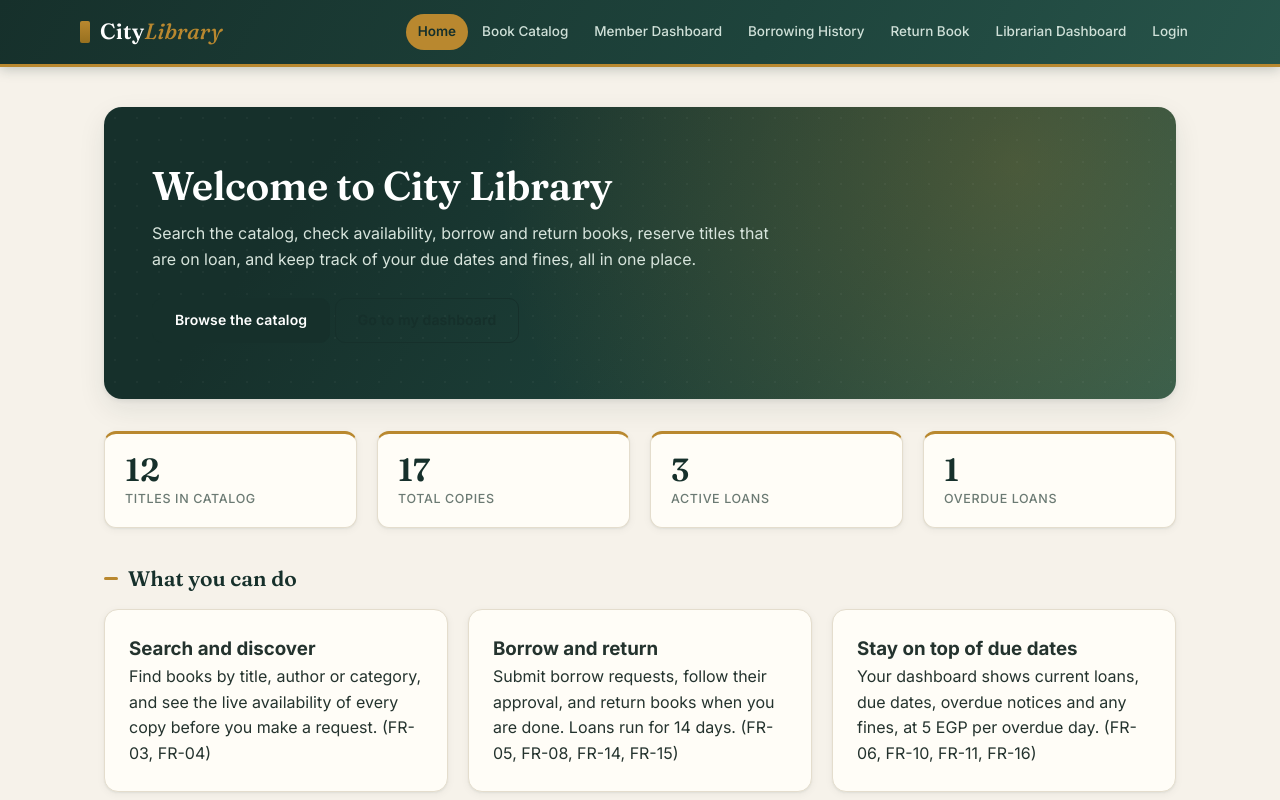
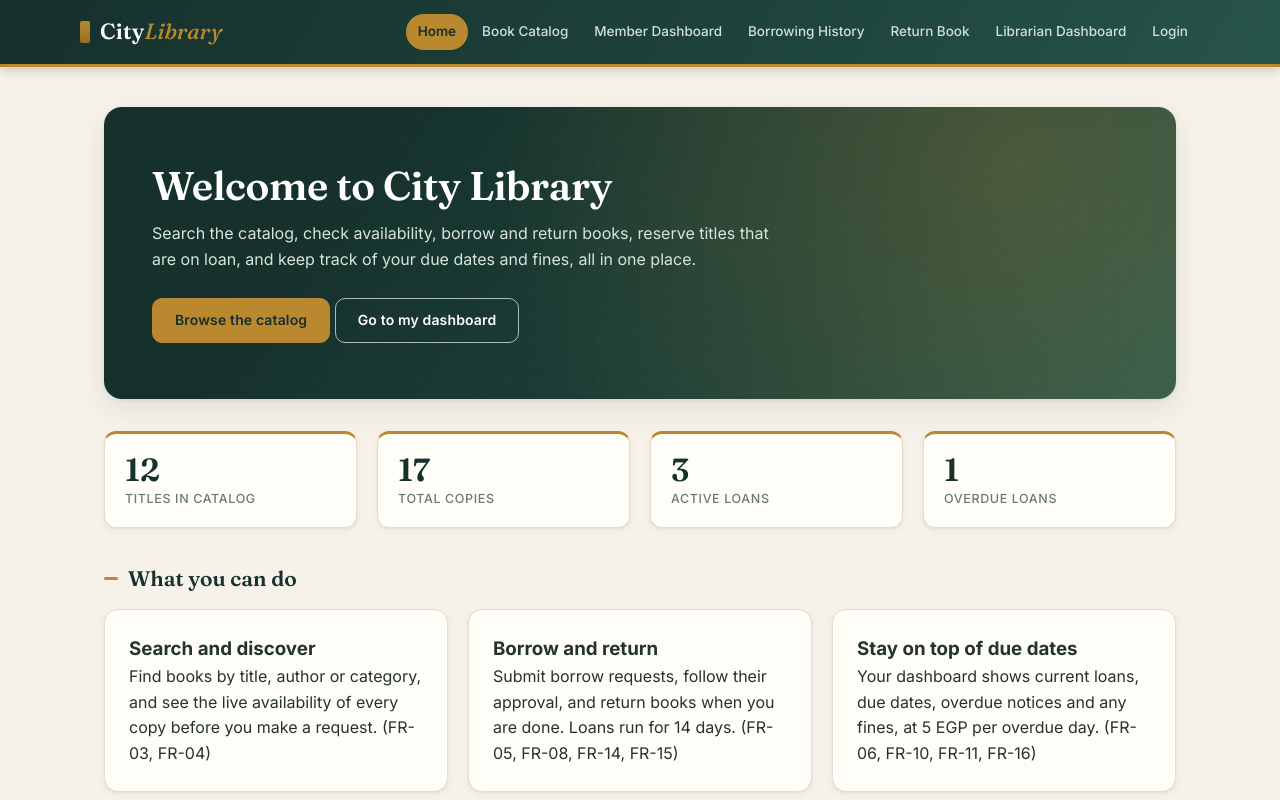
Before and after one commit to Hassan3443/library-management-system, a plain HTML site: page docs/index.html in a window 1280 px wide. Shown: the top 800 px of the page. Drawn offline with Linux system fonts and the light colour scheme.

Commit message:
Fix hero button contrast on the dark banner

```diff
--- a/docs/css/style.css
+++ b/docs/css/style.css
@@ -155,3 +155,9 @@ footer.site-footer::before { content: ""; display: block; width: 60px; height: 2
   form.inline .field { min-width: 140px; }
   main { padding: 0 14px; margin: 24px auto; }
 }
+
+/* Hero button contrast on the dark banner */
+.hero .btn { background: var(--brass); border-color: var(--brass); color: var(--ink); }
+.hero .btn:hover { background: var(--brass-dark); border-color: var(--brass-dark); color: #fff; }
+.hero .btn.secondary { background: transparent; border-color: rgba(255, 255, 255, .65); color: #fff; }
+.hero .btn.secondary:hover { background: rgba(255, 255, 255, .14); color: #fff; }
```
